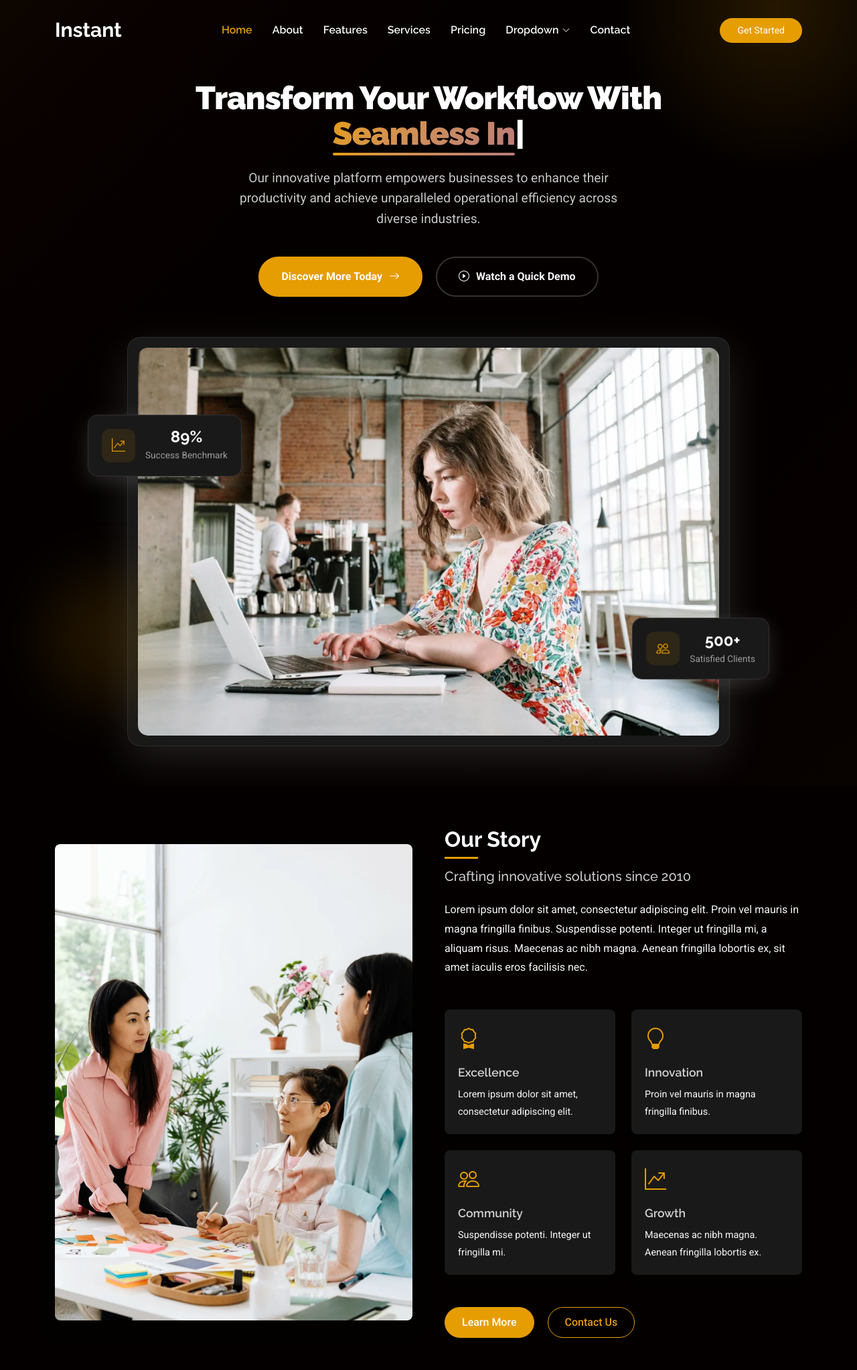
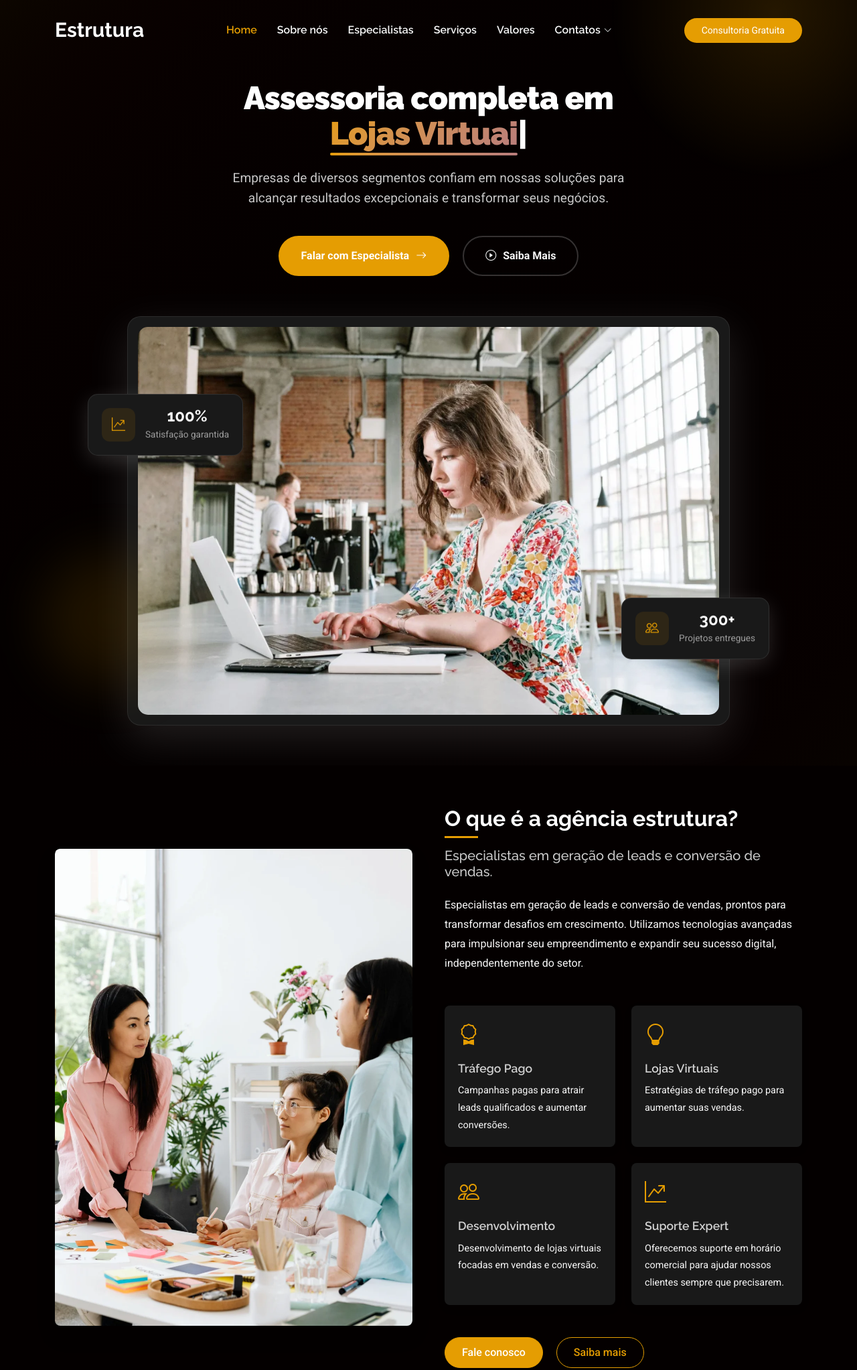
Before and after one commit to EdilanGomes/Instant, a plain HTML site: page index.html in a window 1280 px wide. Shown: the top 2045 px of the page at 67% size. Drawn offline with Linux system fonts and the light colour scheme.

Commit message:
remove-video

```diff
--- a/index.html
+++ b/index.html
@@ -9,8 +9,8 @@
   <meta content="marketing digital para e-commerce, agência de marketing para e-commerce, tráfego pago para lojas virtuais, aumentar vendas online, gestão de tráfego, Google Ads para e-commerce, Facebook Ads para e-commerce, especialistas em e-commerce, estratégias de conversão, performance em e-commerce, SEO para e-commerce, inbound marketing para e-commerce, automação de marketing, funil de vendas, remarketing para e-commerce, CRO (Conversion Rate Optimization), agência de publicidade digital, consultoria de e-commerce, marketing de performance, marketing para lojas virtuais, aumento de ROI, gestão de marketplace, growth hacking para e-commerce, aumento de ticket médio, retenção de clientes, branding para e-commerce, branding, identidade visual, tráfego pago ads, ads, tráfego organico, assessoria de marketing, assessoria de marketing digital, assessoria 360" name="keywords">
 
   <!-- Favicons -->
-  <link href="assets/img/favicon.png" rel="icon">
-  <link href="assets/img/apple-touch-icon.png" rel="apple-touch-icon">
+  <link href="assets/img/newfavcon.png" rel="icon">
+  <link href="assets/img/newfavcon.png" rel="apple-touch-icon">
 
   <!-- Fonts -->
   <link href="https://fonts.googleapis.com" rel="preconnect">
@@ -44,39 +44,28 @@
       <a href="index.html" class="logo d-flex align-items-center me-auto me-xl-0">
         <!-- Uncomment the line below if you also wish to use an image logo -->
         <!-- <img src="assets/img/logo.webp" alt=""> -->
-        <h1 class="sitename">Instant</h1>
+        <h1 class="sitename">Estrutura</h1>
       </a>
 
       <nav id="navmenu" class="navmenu">
         <ul>
           <li><a href="#hero" class="active">Home</a></li>
-          <li><a href="#about">About</a></li>
-          <li><a href="#features">Features</a></li>
-          <li><a href="#services">Services</a></li>
-          <li><a href="#pricing">Pricing</a></li>
-          <li class="dropdown"><a href="#"><span>Dropdown</span> <i class="bi bi-chevron-down toggle-dropdown"></i></a>
+          <li><a href="#about">Sobre nós</a></li>
+          <li><a href="#features">Especialistas</a></li>
+          <li><a href="#services">Serviços</a></li>
+          <li><a href="#pricing">Valores</a></li>
+          <li class="dropdown"><a href="#"><span>Contatos</span> <i class="bi bi-chevron-down toggle-dropdown"></i></a>
             <ul>
-              <li><a href="#">Dropdown 1</a></li>
-              <li class="dropdown"><a href="#"><span>Deep Dropdown</span> <i class="bi bi-chevron-down toggle-dropdown"></i></a>
-                <ul>
-                  <li><a href="#">Deep Dropdown 1</a></li>
-                  <li><a href="#">Deep Dropdown 2</a></li>
-                  <li><a href="#">Deep Dropdown 3</a></li>
-                  <li><a href="#">Deep Dropdown 4</a></li>
-                  <li><a href="#">Deep Dropdown 5</a></li>
-                </ul>
-              </li>
-              <li><a href="#">Dropdown 2</a></li>
-              <li><a href="#">Dropdown 3</a></li>
-              <li><a href="#">Dropdown 4</a></li>
+              <li><a href="https://wa.me/554796648695?text=Ol%C3%A1%2C%20preciso%20ser%20atendido(a)">Whatsapp</a></li>
+              <li><a href="https://www.instagram.com/estrutura_ecommerce/">Instagram</a></li>
+              <li><a href="#">Tik Tok</a></li>
             </ul>
           </li>
-          <li><a href="#contact">Contact</a></li>
         </ul>
         <i class="mobile-nav-toggle d-xl-none bi bi-list"></i>
       </nav>
 
-      <a class="btn-getstarted" href="index.html#about">Get Started</a>
+      <a class="btn-getstarted" href="https://wa.me/554796648695?text=Ol%C3%A1%2C%20preciso%20ser%20atendido(a)">Consultoria Gratuita</a>
 
     </div>
   </header>
@@ -90,22 +79,22 @@
 
           <div class="hero-main-content text-center">
             <h1 class="hero-title" data-aos="zoom-in" data-aos-delay="200">
-              Transform Your Workflow With<br>
-              <span class="typed" data-typed-items="Advanced Analytics,Seamless Integration,Robust Security"></span>
+              Assessoria completa em<br>
+              <span class="typed" data-typed-items="Marketing Digital,Lojas Virtuais,Captação de Leads, Tráfego Pago, Branding Estratégico, Desenvolvimento Web"></span>
             </h1>
 
             <p class="hero-description" data-aos="fade-up" data-aos-delay="300">
-              Our innovative platform empowers businesses to enhance their productivity and achieve unparalleled operational efficiency across diverse industries.
+Empresas de diversos segmentos confiam em nossas soluções para alcançar resultados excepcionais e transformar seus negócios.
             </p>
 
             <div class="hero-actions" data-aos="fade-up" data-aos-delay="400">
-              <a href="#" class="action-btn primary">
-                <span>Discover More Today</span>
+              <a href="https://wa.me/554796648695?text=Ol%C3%A1%2C%20preciso%20ser%20atendido(a)" class="action-btn primary">
+                <span>Falar com Especialista</span>
                 <i class="bi bi-arrow-right"></i>
               </a>
-              <a href="https://www.youtube.com/watch?v=Y7f98aduVJ8" class="action-btn secondary glightbox">
+              <a href="assets/img/Video Reels.mp4" class="action-btn secondary glightbox">
                 <i class="bi bi-play-circle"></i>
-                <span>Watch a Quick Demo</span>
+                <span>Saiba Mais</span>
               </a>
             </div>
 
@@ -118,8 +107,8 @@
                       <i class="bi bi-graph-up-arrow"></i>
                     </div>
                     <div class="card-info">
-                      <h4><span data-purecounter-start="0" data-purecounter-end="89" class="purecounter"></span>%</h4>
-                      <p>Success Benchmark</p>
+                      <h4><span data-purecounter-start="0" data-purecounter-end="100" class="purecounter"></span>%</h4>
+                      <p>Satisfação garantida</p>
                     </div>
                   </div>
                 </div>
@@ -129,8 +118,8 @@
                       <i class="bi bi-people"></i>
                     </div>
                     <div class="card-info">
-                      <h4><span data-purecounter-start="0" data-purecounter-end="500" class="purecounter"></span>+</h4>
-                      <p>Satisfied Clients</p>
+                      <h4><span data-purecounter-start="0" data-purecounter-end="300" class="purecounter"></span>+</h4>
+                      <p>Projetos entregues</p>
                     </div>
                   </div>
                 </div>
@@ -157,47 +146,47 @@
 
           <div class="col-lg-6" data-aos="fade-left" data-aos-delay="300">
             <div class="content">
-              <h2 class="mb-4">Our Story</h2>
-              <h5 class="mb-4">Crafting innovative solutions since 2010</h5>
-
-              <p>Lorem ipsum dolor sit amet, consectetur adipiscing elit. Proin vel mauris in magna fringilla finibus. Suspendisse potenti. Integer ut fringilla mi, a aliquam risus. Maecenas ac nibh magna. Aenean fringilla lobortis ex, sit amet iaculis eros facilisis nec.</p>
+              <h2 class="mb-4">O que é a agência estrutura?</h2>
+              <h5 class="mb-4">Especialistas em geração de leads e conversão de vendas.</h5>
+
+              <p>Especialistas em geração de leads e conversão de vendas, prontos para transformar desafios em crescimento. Utilizamos tecnologias avançadas para impulsionar seu empreendimento e expandir seu sucesso digital, independentemente do setor.</p>
 
               <div class="features-list mt-5" data-aos="fade-up" data-aos-delay="400">
                 <div class="row g-4">
                   <div class="col-md-6">
                     <div class="feature-item">
                       <i class="bi bi-award"></i>
-                      <h5>Excellence</h5>
-                      <p>Lorem ipsum dolor sit amet, consectetur adipiscing elit.</p>
+                      <h5>Tráfego Pago</h5>
+                      <p>Campanhas pagas para atrair leads qualificados e aumentar conversões.</p>
                     </div>
                   </div>
                   <div class="col-md-6">
                     <div class="feature-item">
                       <i class="bi bi-lightbulb"></i>
-                      <h5>Innovation</h5>
-                      <p>Proin vel mauris in magna fringilla finibus.</p>
+                      <h5>Lojas Virtuais</h5>
+                      <p>Estratégias de tráfego pago para aumentar suas vendas.</p>
                     </div>
                   </div>
                   <div class="col-md-6">
                     <div class="feature-item">
                       <i class="bi bi-people"></i>
-                      <h5>Community</h5>
-                      <p>Suspendisse potenti. Integer ut fringilla mi.</p>
+                      <h5>Desenvolvimento</h5>
+                      <p>Desenvolvimento de lojas virtuais focadas em vendas e conversão.</p>
                     </div>
                   </div>
                   <div class="col-md-6">
                     <div class="feature-item">
                       <i class="bi bi-graph-up-arrow"></i>
-                      <h5>Growth</h5>
-                      <p>Maecenas ac nibh magna. Aenean fringilla lobortis ex.</p>
+                      <h5>Suporte Expert</h5>
+                      <p>Oferecemos suporte em horário comercial para ajudar nossos clientes sempre que precisarem.</p>
                     </div>
                   </div>
                 </div>
               </div>
 
               <div class="mt-5" data-aos="fade-up" data-aos-delay="600">
-                <a href="#" class="btn btn-primary me-3">Learn More</a>
-                <a href="#" class="btn btn-outline-primary">Contact Us</a>
+                <a href="https://wa.me/554796648695?text=Ol%C3%A1%2C%20preciso%20ser%20atendido(a)" class="btn btn-primary me-3">Fale conosco</a>
+                <a href="assets/img/Video Reels.mp4" class="btn btn-outline-primary">Saiba mais</a>
               </div>
             </div>
           </div>
```
